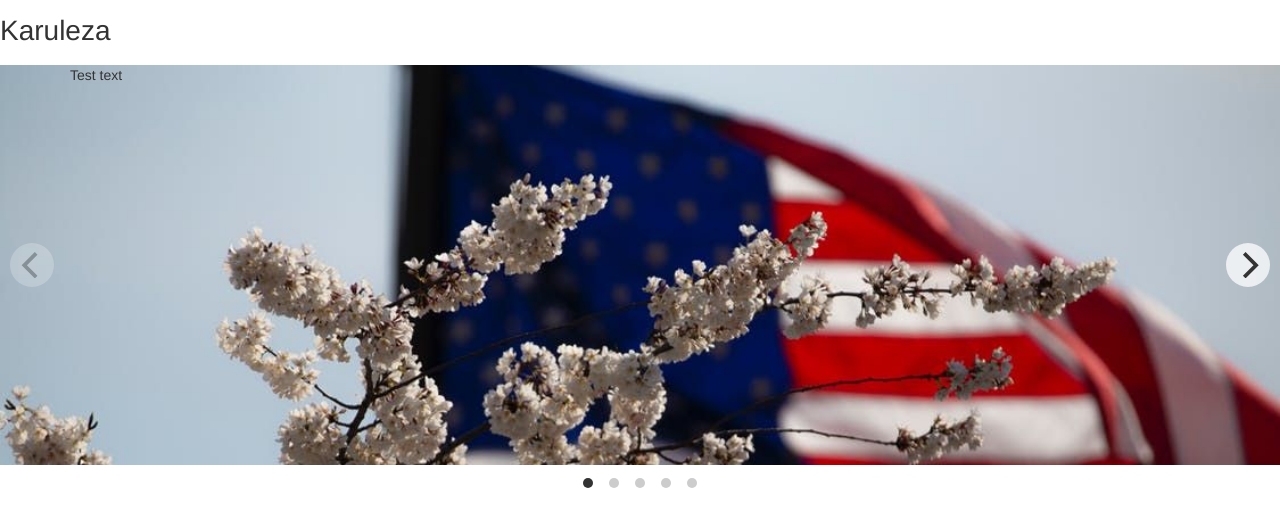
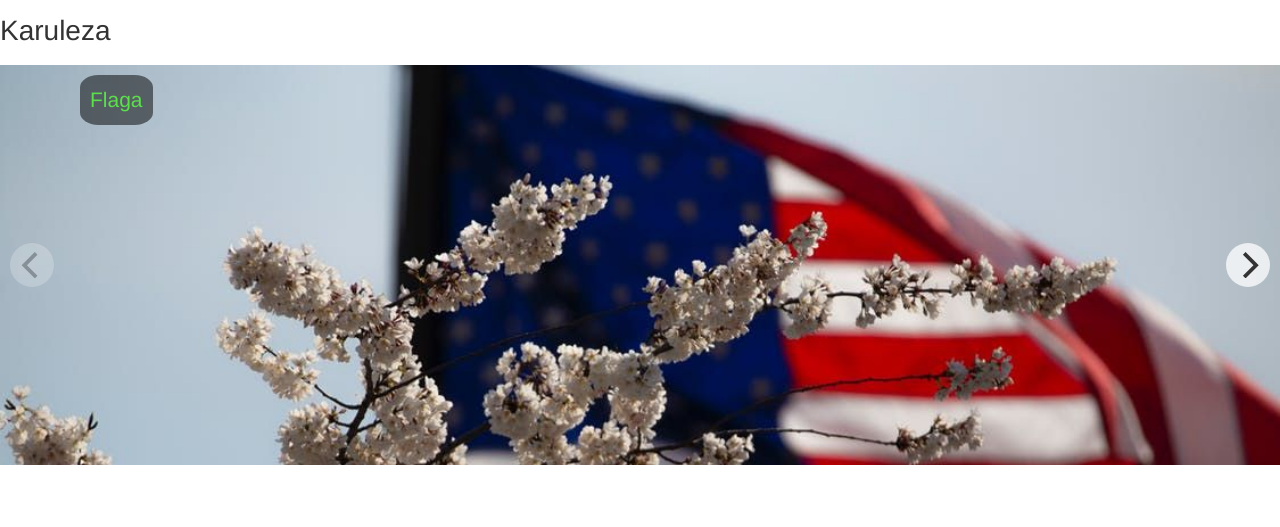
Before and after one commit to parapetowy/karuzela1, a website: page index.html in a window 1280 px wide. Shown: the part 53-580 px from the top of the page. Drawn offline with nearby package versions, Linux system fonts and the light colour scheme.

Commit message:
added text and style, no dots

```diff
--- a/index.html
+++ b/index.html
@@ -36,27 +36,27 @@
 		<div class="main-carousel">
 			<div class="carousel-cell" style="background-image: url(images/1.jpg); background-size: cover;">
 				<div class="container">
-					<p>Test text</p>
+					<p>Flaga</p>
 				</div>
 			</div>
 			<div class="carousel-cell" style="background-image: url(images/2.jpeg); background-size: cover;">
 				<div class="container">
-					<p>Test text</p>
+					<p>Góry</p>
 				</div>
 			</div>
 			<div class="carousel-cell" style="background-image: url(images/3.jpeg); background-size: cover;">
 				<div class="container">
-					<p>Test text</p>
+					<p>Wierzowiec</p>
 				</div>
 			</div>
 			<div class="carousel-cell" style="background-image: url(images/4.jpeg); background-size: cover;">
 				<div class="container">
-					<p>Test text</p>
+					<p>Auto</p>
 				</div>
 			</div>
 			<div class="carousel-cell" style="background-image: url(images/5.jpeg); background-size: cover;">
 				<div class="container">
-					<p>Test text</p>
+					<p>Koncert</p>
 				</div>
 			</div>
 		</div>
--- a/sass/style.scss
+++ b/sass/style.scss
@@ -6,4 +6,17 @@
   	.container {
   		max-width: 1200px;
   	}
+  	p {
+  		font-size: 1.5em;
+  		color: #5be04c;
+  		background-color: rgba(0, 0, 0, 0.5);
+  		padding: 10px;
+		margin: 10px;
+  		display: inline-block;
+  		border-radius: 25%;
+  	}
 }
+
+.flickity-page-dots {
+  display: none;
+}
```
Also changed, not shown: css/style.css, 1 other file.
